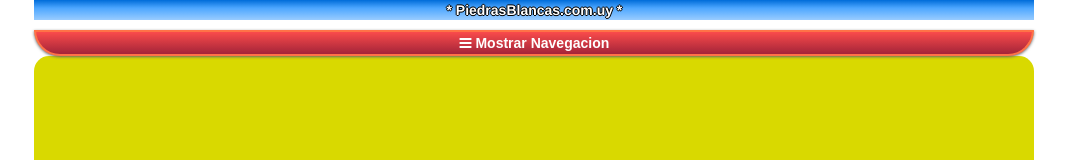
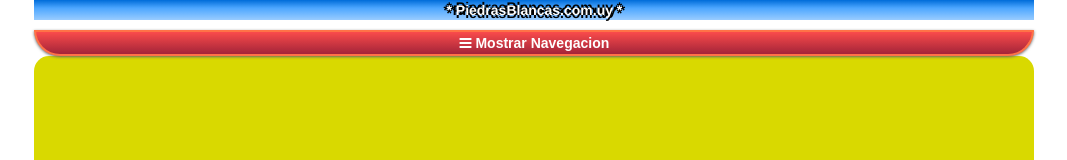
Before and after one commit to Matias-Barrios/awesomatica, a plain HTML site: page index.html in a window 1280 px wide. Shown: the top 160 px of the page, without its empty margins (107-1174 px from the left). Drawn offline with Linux system fonts and the light colour scheme; no server answers.

Commit message:
Update style.css

```diff
--- a/styles/style.css
+++ b/styles/style.css
@@ -328,7 +328,7 @@ div {
 	border : 3px;
 }
 .titulo_principal {
-	text-shadow: -1px 0 black, 0 1px black, 1px 0 black, 0 -1px black;
+	text-shadow: -3px 0 black, 0 3px black, 3px 0 black, 0 -3px black;
 }
 
 .div_mostrar_navegacion {
```
